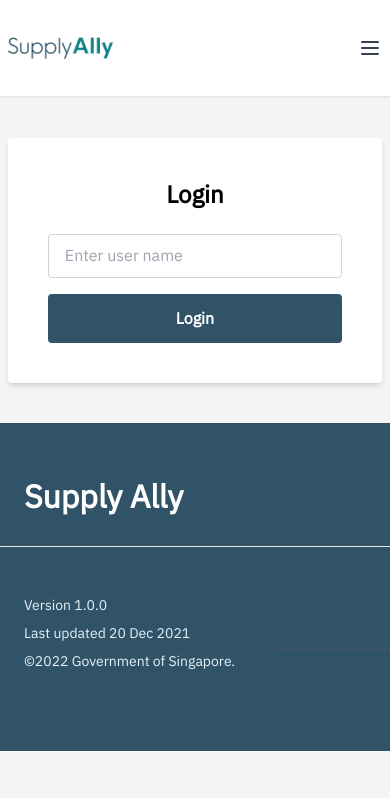
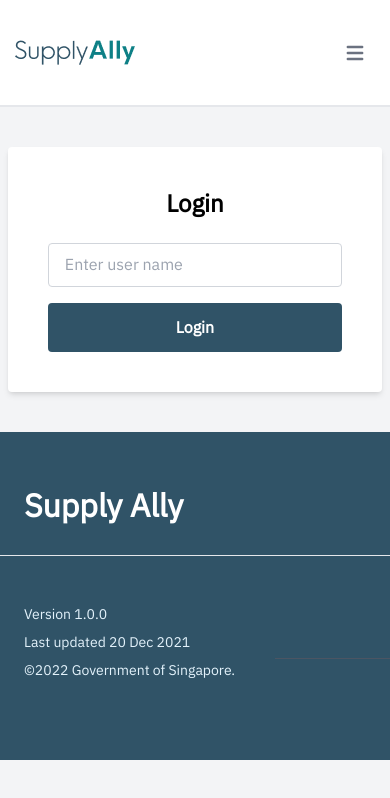
Before and after one commit to k3ithloh/react-ts-supplyally, a React (Create React App) app: page / in a window 390 px wide. Shown: the top 798 px of the page. Built offline with nearby package versions, Linux system fonts and the light colour scheme.

Commit message:
Updated Nav Bar but css still messy need to clean up esp navbar

```diff
--- a/public/index.html
+++ b/public/index.html
@@ -1,14 +1,12 @@
 <!DOCTYPE html>
 <html lang="en">
+
 <head>
   <meta charset="utf-8" />
-    <link rel="icon" href="%PUBLIC_URL%/favicon.ico" />
+  <link rel="icon" href="%PUBLIC_URL%/page_icon.png" />
   <meta name="viewport" content="width=device-width, initial-scale=1" />
   <meta name="theme-color" content="#000000" />
-    <meta
-      name="description"
-      content="Web site created using create-react-app"
-    />
+  <meta name="description" content="Web site created using create-react-app" />
   <link rel="apple-touch-icon" href="%PUBLIC_URL%/logo192.png" />
   <!--
       manifest.json provides metadata used when your web app is installed on a
@@ -24,10 +22,11 @@
       work correctly both with client-side routing and a non-root public URL.
       Learn how to configure a non-root public URL by running `npm run build`.
     -->
-    <title>React App</title>
+  <title>Supply Ally</title>
 </head>
+
 <body>
-    <noscript>You need to enable JavaScript to run this app.</noscript>
+  <noscript></noscript>
   <div id="root"></div>
   <!--
       This HTML file is a template.
@@ -40,4 +39,5 @@
       To create a production bundle, use `npm run build` or `yarn build`.
     -->
 </body>
+
 </html>
--- a/src/components/Header/Header.tsx
+++ b/src/components/Header/Header.tsx
@@ -1,89 +1,91 @@
-import React, { useState } from "react";
+// import { Divider } from "antd";
+import React, { useContext } from "react";
 import { Link } from "react-router-dom";
 // import logo from "../../assets/logo.png";
+import { UserContext } from "../../userContext";
 
 const NavigationBar = () => {
-  const [isMenuOpen, setIsMenuOpen] = useState(false);
+  // const [isMenuOpen, setIsMenuOpen] = useState(false);
+  const { user } = useContext(UserContext);
 
-  const toggleMenu = () => {
-    setIsMenuOpen(!isMenuOpen);
+  const logOutUser = () => {
+    // const user = { username: username };
+    const user = null;
+    window.location.reload();
+    localStorage.setItem("user", JSON.stringify(user));
   };
 
   return (
     <nav className='bg-white border-b-2 border-gray-200 py-4 md:px-4 '>
-      <div className='max-w-full mx-auto px-2 sm:px-6 lg:px-8 flex items-center justify-between'>
-        <div className='flex place-items-start items-center'>
-          <Link to='/'>
-            <img
-              className='h-16 sm:h-16'
-              src={require("../../assets/logo/supplyally.png")}
-              alt='Logo'
-            />
-          </Link>
-          <div className='hidden md:flex md:ml-10'>
+      <div className='container flex flex-wrap items-center justify-between mx-auto'>
+        <div className='flex items-center'>
+          <img src={require("../../assets/logo/supplyally.png")} alt='Logo' />
+        </div>
+        <button
+          data-collapse-toggle='navbar-default'
+          type='button'
+          className='inline-flex items-center p-2 ml-3 text-sm text-gray-500 rounded-lg md:hidden hover:bg-gray-100 focus:outline-none focus:ring-2 focus:ring-gray-200 dark:text-gray-400 dark:hover:bg-gray-700 dark:focus:ring-gray-600'
+          aria-controls='navbar-default'
+          aria-expanded='false'
+        >
+          <span className='sr-only'>Open main menu</span>
+          <svg
+            className='w-6 h-6'
+            aria-hidden='true'
+            fill='currentColor'
+            viewBox='0 0 20 20'
+            xmlns='http://www.w3.org/2000/svg'
+          >
+            <path
+              fill-rule='evenodd'
+              d='M3 5a1 1 0 011-1h12a1 1 0 110 2H4a1 1 0 01-1-1zM3 10a1 1 0 011-1h12a1 1 0 110 2H4a1 1 0 01-1-1zM3 15a1 1 0 011-1h12a1 1 0 110 2H4a1 1 0 01-1-1z'
+              clip-rule='evenodd'
+            ></path>
+          </svg>
+        </button>
+        <div className='hidden w-full md:block md:w-auto' id='navbar-dropdown'>
+          {/* NavBar area */}
+          <ul className='flex flex-col p-4 mt-4  md:flex-row md:space-x-8 md:mt-0 md:text-sm md:font-medium md:border-0'>
+            <li>
               <Link
                 to='/track'
-              className=' hover:text-gray-900 px-3 py-2 rounded-md text-base font-bold track'
+                className=' py-2 pl-3 pr-4 hover:text-gray-900 px-3 py-2 rounded-md text-base font-bold track'
               >
                 Track
               </Link>
+            </li>
+            <li className='pr-15'>
               <Link
                 to='/stats'
-              className='hover:text-gray-900 px-3 py-2 rounded-md text-base font-bold stat'
+                className=' py-2 pl-3 pr-4 hover:text-gray-900 px-3 py-2 rounded-md text-base font-bold stat'
               >
                 Statistics
               </Link>
+            </li>
+            <li>
+              {user ? (
+                <div className='py-2 pl-3 pr-4 text-gray-700 rounded px-3 py-2 rounded-md text-base font-normal'>
+                  👋🏻 Hi <span className='font-bold'> {user.username} </span>
                 </div>
+              ) : (
+                <div></div>
+              )}
+            </li>
+            <li>
+              {user ? (
+                <div className='flex'>
+                  <div className='py-2 pl-3 pr-4 text-gray-700 px-3 py-2'>
+                    |
                   </div>
-        <div className='-mr-2 flex md:hidden'>
-          <button
-            onClick={toggleMenu}
-            type='button'
-            className='inline-flex items-center justify-center p-2 rounded-md text-gray-700 hover:text-gray-900 hover:bg-gray-100 focus:outline-none focus:bg-gray-100 focus:text-gray-900 transition duration-150 ease-in-out'
-          >
-            <svg
-              className={`${isMenuOpen ? "hidden" : "block"} h-6 w-6`}
-              stroke='currentColor'
-              fill='none'
-              viewBox='0 0 24 24'
-            >
-              <path
-                strokeLinecap='round'
-                strokeLinejoin='round'
-                strokeWidth='2'
-                d='M4 6h16M4 12h16M4 18h16'
-              />
-            </svg>
-            <svg
-              className={`${isMenuOpen ? "block" : "hidden"} h-6 w-6`}
-              stroke='currentColor'
-              fill='none'
-              viewBox='0 0 24 24'
-            >
-              <path
-                strokeLinecap='round'
-                strokeLinejoin='round'
-                strokeWidth='2'
-                d='M6 18L18 6M6 6l12 12'
-              />
-            </svg>
+                  <button className='text-base font-bold' onClick={logOutUser}>
+                    Logout
                   </button>
                 </div>
-        <div className={`${isMenuOpen ? "block" : "hidden"} md:hidden`}>
-          <div className='px-2 pt-2 pb-3 sm:px-3'>
-            <Link
-              to='/'
-              className='block text-gray-800 font-bold mt-1 py-2 px-3 rounded-md hover:bg-gray-100 hover:text-gray-900'
-            >
-              Track
-            </Link>
-            <Link
-              to='/'
-              className='block text-gray-800 font-bold mt-1 py-2 px-3 rounded-md hover:bg-gray-100 hover:text-gray-900'
-            >
-              Statistics
-            </Link>
-          </div>
+              ) : (
+                <div></div>
+              )}
+            </li>
+          </ul>
         </div>
       </div>
     </nav>
--- a/src/pages/LoginPage.tsx
+++ b/src/pages/LoginPage.tsx
@@ -13,6 +13,7 @@
   const handleLoginClick = () => {
     const user = { username: username };
     setUser(user);
+    localStorage.setItem("user", JSON.stringify(user));
   };
 
   return (
--- a/src/pages/ParcelInfoPage.tsx
+++ b/src/pages/ParcelPage.tsx
@@ -1,7 +1,12 @@
-import React, { useState } from "react";
+import React, { useState, useContext } from "react";
 import { Link } from "react-router-dom";
+// import { UserContext } from "../userContext";
+import { useParams } from "react-router-dom";
 
-const ParcelInfoPage: React.FC = () => {
+const ParcelPage: React.FC = () => {
+  // const { user } = useContext(UserContext)
+  const { id } = useParams<{ id: string }>();
+  console.log("Parcel Info Page");
   return (
     // Once Tracking ID is submitted, the following will be displayed
 
@@ -15,7 +20,7 @@
           />
           <div className='grid grid-rows-2 text-white pl-3 gap-0'>
             <span className='text-xs font-normal pb-0 mt-3'>Tracking ID</span>
-            <span className='text-lg font-bold'>trackingId</span>
+            <span className='text-lg font-bold'>{id}</span>
           </div>
         </div>
 
@@ -102,3 +107,5 @@
     </div>
   );
 };
+
+export default ParcelPage;
--- a/src/pages/TrackParcelPage.tsx
+++ b/src/pages/TrackParcelPage.tsx
@@ -1,22 +1,19 @@
 import React, { useState } from "react";
-import { Link } from "react-router-dom";
+import { useNavigate } from "react-router-dom";
 
 const TrackParcelPage: React.FC = () => {
   const [trackingId, setTrackingId] = useState<string>("");
-  const [parcelStatus, setParcelStatus] = useState<string>("");
+  const navigate = useNavigate();
 
   const handleInputChange = (event: React.ChangeEvent<HTMLInputElement>) => {
     setTrackingId(event.target.value);
   };
 
-  const handleFormSubmit = (event: React.FormEvent<HTMLFormElement>) => {
-    event.preventDefault();
-    // Fetch parcel details using trackingId
-    // Update parcelStatus state with fetched data
-    setParcelStatus(`Delivery status of parcel ${trackingId}`);
+  const handleFormSubmit = () => {
+    navigate(`/track/${trackingId}`);
   };
 
-  console.log("Page still runs on routing");
+  console.log("TrackParcelPage rendering");
   return (
     <div className='bg-gray-100 h-fit flex justify-center items-center'>
       <div className='bg-white p-10 rounded-lg shadow-md'>
@@ -45,6 +42,7 @@
           <button
             type='submit'
             className='page-button w-full text-white font-bold py-2 px-4 rounded-md'
+            onClick={handleFormSubmit}
           >
             Check
           </button>
--- a/src/routes/index.tsx
+++ b/src/routes/index.tsx
@@ -12,7 +12,7 @@
 const LoginPage = lazy(() => import("../pages/LoginPage"));
 const Statistics = lazy(() => import("../pages/StatisticsPage"));
 const TrackParcel = lazy(() => import("../pages/TrackParcelPage"));
-const Parcel = lazy(() => import("../pages/TrackParcelPage"));
+const Parcel = lazy(() => import("../pages/ParcelPage"));
 
 const helmetContext = {};
 
```
Also changed, not shown: public/manifest.json, public/page_icon.png (added). Lines whose indentation alone changed are shown as unchanged.
